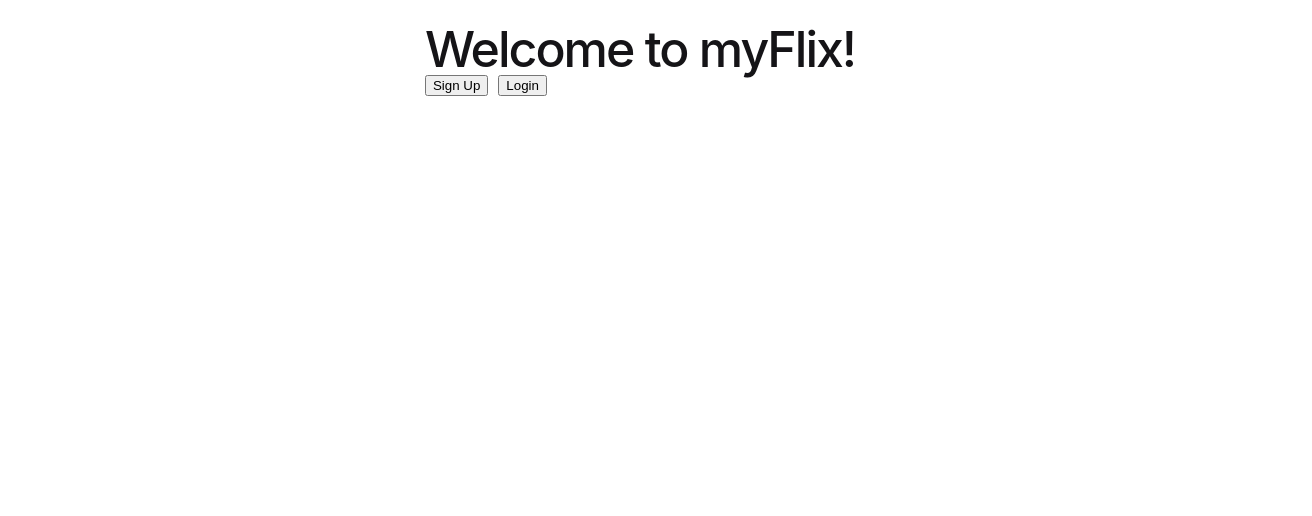
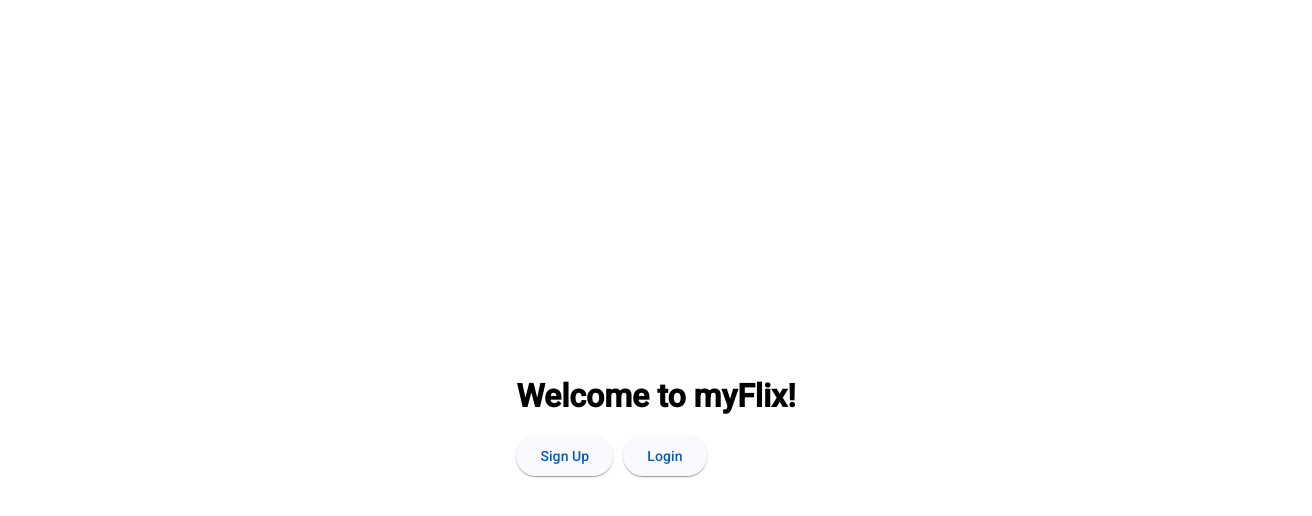
Before and after one commit to arnirohandi/myflix-angular-client, an Angular app: page / in a window 1280 px wide. Shown: the top 516 px of the page, 1312 px wide, since content can reach past the window. Built offline with nearby package versions, Linux system fonts and the light colour scheme.

Commit message:
Add theme

```diff
--- a/angular.json
+++ b/angular.json
@@ -32,6 +32,7 @@
               }
             ],
             "styles": [
+              "@angular/material/prebuilt-themes/azure-blue.css",
               "src/styles.scss"
             ],
             "scripts": []
@@ -91,6 +92,7 @@
               }
             ],
             "styles": [
+              "@angular/material/prebuilt-themes/azure-blue.css",
               "src/styles.scss"
             ],
             "scripts": []
--- a/package.json
+++ b/package.json
@@ -11,6 +11,7 @@
   "private": true,
   "dependencies": {
     "@angular/animations": "^19.1.0",
+    "@angular/cdk": "^19.1.2",
     "@angular/common": "^19.1.0",
     "@angular/compiler": "^19.1.0",
     "@angular/core": "^19.1.0",
--- a/src/app/app.component.html
+++ b/src/app/app.component.html
@@ -1,12 +1,10 @@
-
-
 <main class="main">
   <div class="main-page">
     <h1>
       Welcome to myFlix!
     </h1>
     <button
-      Mat-raised-button
+      mat-raised-button
       (click)="openUserRegistrationDialog()"
       style="margin-right: 10px;"
       color="primary"
@@ -15,6 +13,7 @@
     </button>
     <button
       mat-raised-button
+      (click)="openUserRegistrationDialog()"
       color="primary"
     >
       Login
--- a/src/app/app.component.scss
+++ b/src/app/app.component.scss
@@ -1,56 +1,3 @@
-:host {
-	--bright-blue: oklch(51.01% 0.274 263.83);
-	--electric-violet: oklch(53.18% 0.28 296.97);
-	--french-violet: oklch(47.66% 0.246 305.88);
-	--vivid-pink: oklch(69.02% 0.277 332.77);
-	--hot-red: oklch(61.42% 0.238 15.34);
-	--orange-red: oklch(63.32% 0.24 31.68);
-
-	--gray-900: oklch(19.37% 0.006 300.98);
-	--gray-700: oklch(36.98% 0.014 302.71);
-	--gray-400: oklch(70.9% 0.015 304.04);
-
-	--red-to-pink-to-purple-vertical-gradient: linear-gradient(
-		180deg,
-		var(--orange-red) 0%,
-		var(--vivid-pink) 50%,
-		var(--electric-violet) 100%
-	);
-
-	--red-to-pink-to-purple-horizontal-gradient: linear-gradient(
-		90deg,
-		var(--orange-red) 0%,
-		var(--vivid-pink) 50%,
-		var(--electric-violet) 100%
-	);
-
-	--pill-accent: var(--bright-blue);
-
-	font-family: "Inter", -apple-system, BlinkMacSystemFont, "Segoe UI", Roboto,
-		Helvetica, Arial, sans-serif, "Apple Color Emoji", "Segoe UI Emoji",
-		"Segoe UI Symbol";
-	box-sizing: border-box;
-	-webkit-font-smoothing: antialiased;
-	-moz-osx-font-smoothing: grayscale;
-}
-
-h1 {
-	font-size: 3.125rem;
-	color: var(--gray-900);
-	font-weight: 500;
-	line-height: 100%;
-	letter-spacing: -0.125rem;
-	margin: 0;
-	font-family: "Inter Tight", -apple-system, BlinkMacSystemFont, "Segoe UI", Roboto,
-		Helvetica, Arial, sans-serif, "Apple Color Emoji", "Segoe UI Emoji",
-		"Segoe UI Symbol";
-}
-
-p {
-	margin: 0;
-	color: var(--gray-700);
-}
-
 main {
 	width: 100%;
 	min-height: 100%;
@@ -61,107 +8,3 @@
 	box-sizing: inherit;
 	position: relative;
 }
-
-.angular-logo {
-	max-width: 9.2rem;
-}
-
-.content {
-	display: flex;
-	justify-content: space-around;
-	width: 100%;
-	max-width: 700px;
-	margin-bottom: 3rem;
-}
-
-.content h1 {
-	margin-top: 1.75rem;
-}
-
-.content p {
-	margin-top: 1.5rem;
-}
-
-.divider {
-	width: 1px;
-	background: var(--red-to-pink-to-purple-vertical-gradient);
-	margin-inline: 0.5rem;
-}
-
-.pill-group {
-	display: flex;
-	flex-direction: column;
-	align-items: start;
-	flex-wrap: wrap;
-	gap: 1.25rem;
-}
-
-.pill {
-	display: flex;
-	align-items: center;
-	--pill-accent: var(--bright-blue);
-	background: color-mix(in srgb, var(--pill-accent) 5%, transparent);
-	color: var(--pill-accent);
-	padding-inline: 0.75rem;
-	padding-block: 0.375rem;
-	border-radius: 2.75rem;
-	border: 0;
-	transition: background 0.3s ease;
-	font-family: var(--inter-font);
-	font-size: 0.875rem;
-	font-style: normal;
-	font-weight: 500;
-	line-height: 1.4rem;
-	letter-spacing: -0.00875rem;
-	text-decoration: none;
-}
-
-.pill:hover {
-	background: color-mix(in srgb, var(--pill-accent) 15%, transparent);
-}
-
-.pill-group .pill:nth-child(6n + 1) {
-	--pill-accent: var(--bright-blue);
-}
-.pill-group .pill:nth-child(6n + 2) {
-	--pill-accent: var(--french-violet);
-}
-.pill-group .pill:nth-child(6n + 3),
-.pill-group .pill:nth-child(6n + 4),
-.pill-group .pill:nth-child(6n + 5) {
-	--pill-accent: var(--hot-red);
-}
-
-.pill-group svg {
-	margin-inline-start: 0.25rem;
-}
-
-.social-links {
-	display: flex;
-	align-items: center;
-	gap: 0.73rem;
-	margin-top: 1.5rem;
-}
-
-.social-links path {
-	transition: fill 0.3s ease;
-	fill: var(--gray-400);
-}
-
-.social-links a:hover svg path {
-	fill: var(--gray-900);
-}
-
-@media screen and (max-width: 650px) {
-	.content {
-		flex-direction: column;
-		width: max-content;
-	}
-
-	.divider {
-		height: 1px;
-		width: 100%;
-		background: var(--red-to-pink-to-purple-horizontal-gradient);
-		margin-block: 1.5rem;
-	}
-}
--- a/src/app/app.component.ts
+++ b/src/app/app.component.ts
@@ -2,10 +2,11 @@
 import { RouterOutlet } from '@angular/router';
 import { UserRegistrationFormComponent } from './user-registration-form/user-registration-form.component';
 import { MatDialog } from '@angular/material/dialog';
+import {MatButton} from '@angular/material/button';
 
 @Component({
   selector: 'app-root',
-  imports: [RouterOutlet],
+  imports: [RouterOutlet, MatButton],
   templateUrl: './app.component.html',
   styleUrl: './app.component.scss'
 })
--- a/src/app/app.config.ts
+++ b/src/app/app.config.ts
@@ -4,12 +4,13 @@
 import {routes} from './app.routes';
 import {provideHttpClient} from '@angular/common/http';
 import {provideAnimations} from '@angular/platform-browser/animations';
+import { provideAnimationsAsync } from '@angular/platform-browser/animations/async';
 
 export const appConfig: ApplicationConfig = {
   providers: [
     provideZoneChangeDetection({eventCoalescing: true}),
     provideRouter(routes),
     provideHttpClient(),
-    provideAnimations()
+    provideAnimations(), provideAnimationsAsync()
   ]
 };
--- /dev/null
+++ b/src/app/user-login-form/user-login-form.component.html
@@ -0,0 +1 @@
+<p>user-login-form works!</p>
--- a/src/index.html
+++ b/src/index.html
@@ -6,6 +6,8 @@
   <base href="/">
   <meta name="viewport" content="width=device-width, initial-scale=1">
   <link rel="icon" type="image/x-icon" href="favicon.ico">
+  <link href="https://fonts.googleapis.com/css2?family=Roboto:wght@300;400;500&display=swap" rel="stylesheet">
+  <link href="https://fonts.googleapis.com/icon?family=Material+Icons" rel="stylesheet">
 </head>
 <body>
   <app-root></app-root>
--- a/src/styles.scss
+++ b/src/styles.scss
@@ -1 +1,4 @@
 /* You can add global styles to this file, and also import other style files */
+
+html, body { height: 100%; }
+body { margin: 0; font-family: Roboto, "Helvetica Neue", sans-serif; }
```
Also changed, not shown: src/app/user-login-form/user-login-form.component.ts (added, +11 -0 lines), src/app/user-login-form/user-login-form.component.scss (added), 2 other files (tests, documents, lock files or other folders).
